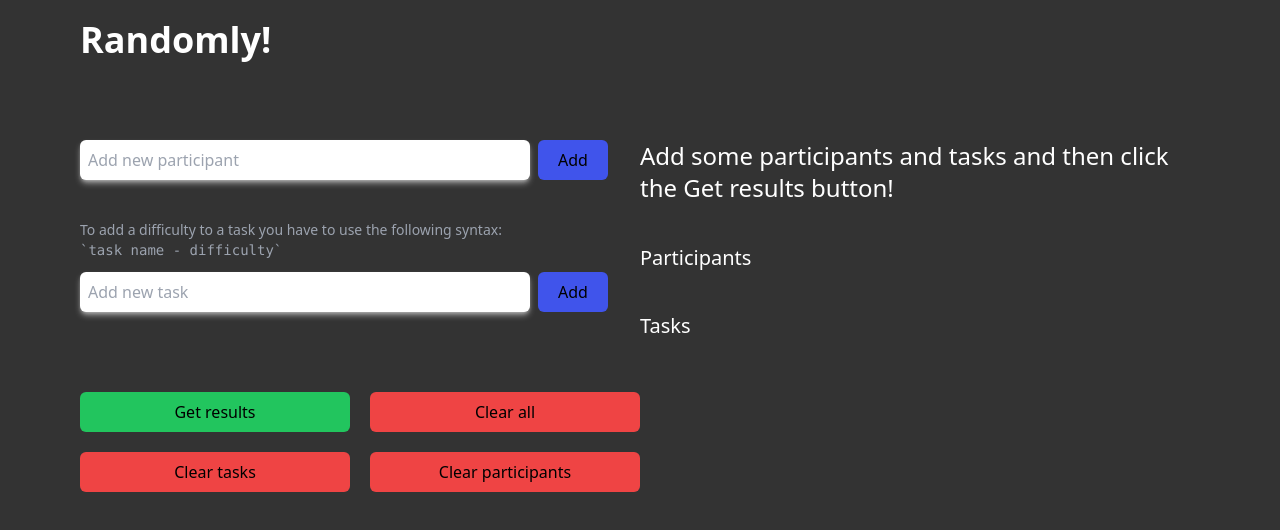
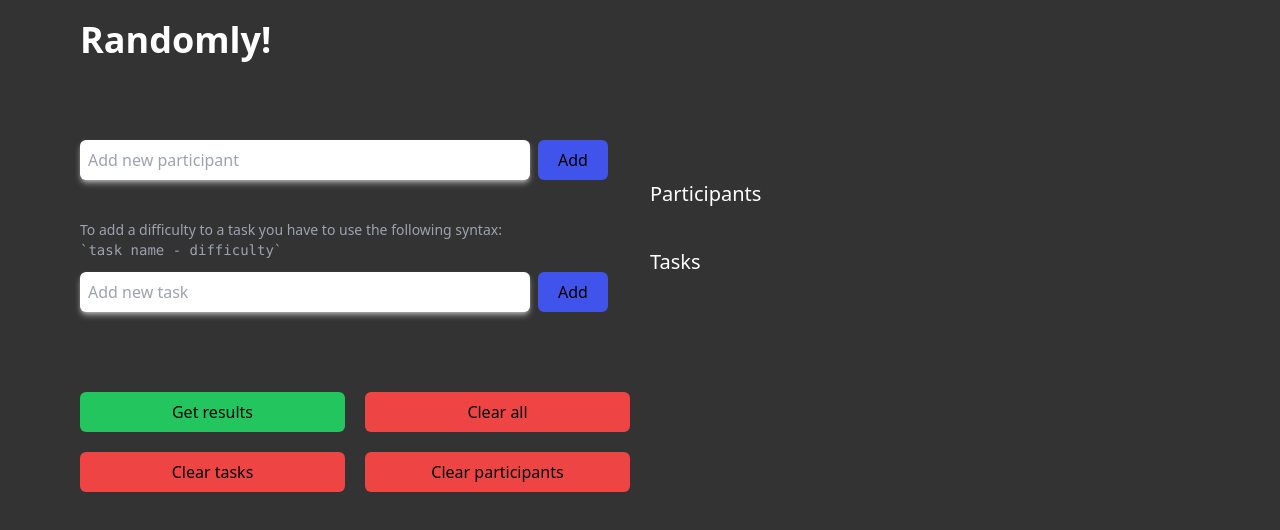
Before and after one commit to IvanGH4/randomly-lib, a React (Create React App) app: page / in a window 1280 px wide. Shown: the top 530 px of the page. Built offline with nearby package versions, Linux system fonts and the light colour scheme.

Commit message:
Style enhancements

```diff
--- a/src/App.tsx
+++ b/src/App.tsx
@@ -119,7 +119,7 @@ function App() {
     <main className="px-5 py-5 md:px-20 bg-[#333333] min-h-screen">
       <h1 className="text-4xl font-semibold text-white">Randomly!</h1>
 
-      <section className="mt-20 grid grid-cols-1 lg:grid-cols-2">
+      <section className="mt-20 grid grid-cols-1 lg:grid-cols-2 gap-5">
         <article>
           {!state.results.length && (
             <>
@@ -222,11 +222,11 @@ function App() {
         </article>
 
         <div className="col-span-1">
-          <h2 className="text-white text-2xl font-medium mb-4">
-            {!state.results.length
-              ? "Add some participants and tasks and then click the Get results button!"
-              : "Results are here! Now get to work!"}
-          </h2>
+          {state.results.length > 0 && (
+            <h2 className="text-white text-2xl font-medium mb-4">
+              Results are here! Now get to work!
+            </h2>
+          )}
           <div className="text-gray-400">
             {state.results.length ? (
               state.results.map((result, i) => (
```
